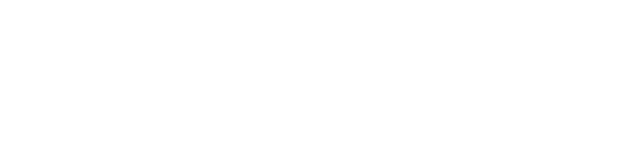
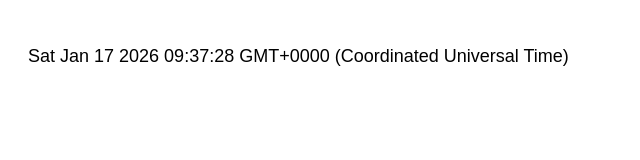
Before and after one commit to acciojob/clock-popatsargar, a website: page main.html in a window 1280 px wide. Shown: the whole page, without its empty margins (0-640 px from the left). Drawn offline with Linux system fonts and the light colour scheme.

Commit message:
created a submission

```diff
--- a/main.html
+++ b/main.html
@@ -8,9 +8,27 @@
 
 <body>
 	<!-- the entire body must be written by student -->
+	<!DOCTYPE html>
+
+<html>
+
+<head>
+	<link rel="stylesheet" href="styles.css">
+</head>
+
+<body>
+	<!-- the entire body must be written by student -->
+		<p id="timer"></p>
     <script type="text/javascript" src="./script.js">
 </script>
 
 </body>
 
 </html>
+
+    <script type="text/javascript" src="./script.js">
+</script>
+
+</body>
+
+</html>
--- a/script.js
+++ b/script.js
@@ -1 +1,10 @@
 //your JS code here. If required.
+function updateTimer() {
+    const timer = document.getElementById("timer");
+    const now = new Date();
+    timer.textContent = now.toString();
+}
+
+updateTimer();
+
+setInterval(updateTimer, 1000);
--- a/styles.css
+++ b/styles.css
@@ -1 +1,6 @@
 /*  your css code here. If applicable */
+body {
+    font-family: Arial, sans-serif;
+    font-size: 18px;
+    padding: 20px;
+}
```
